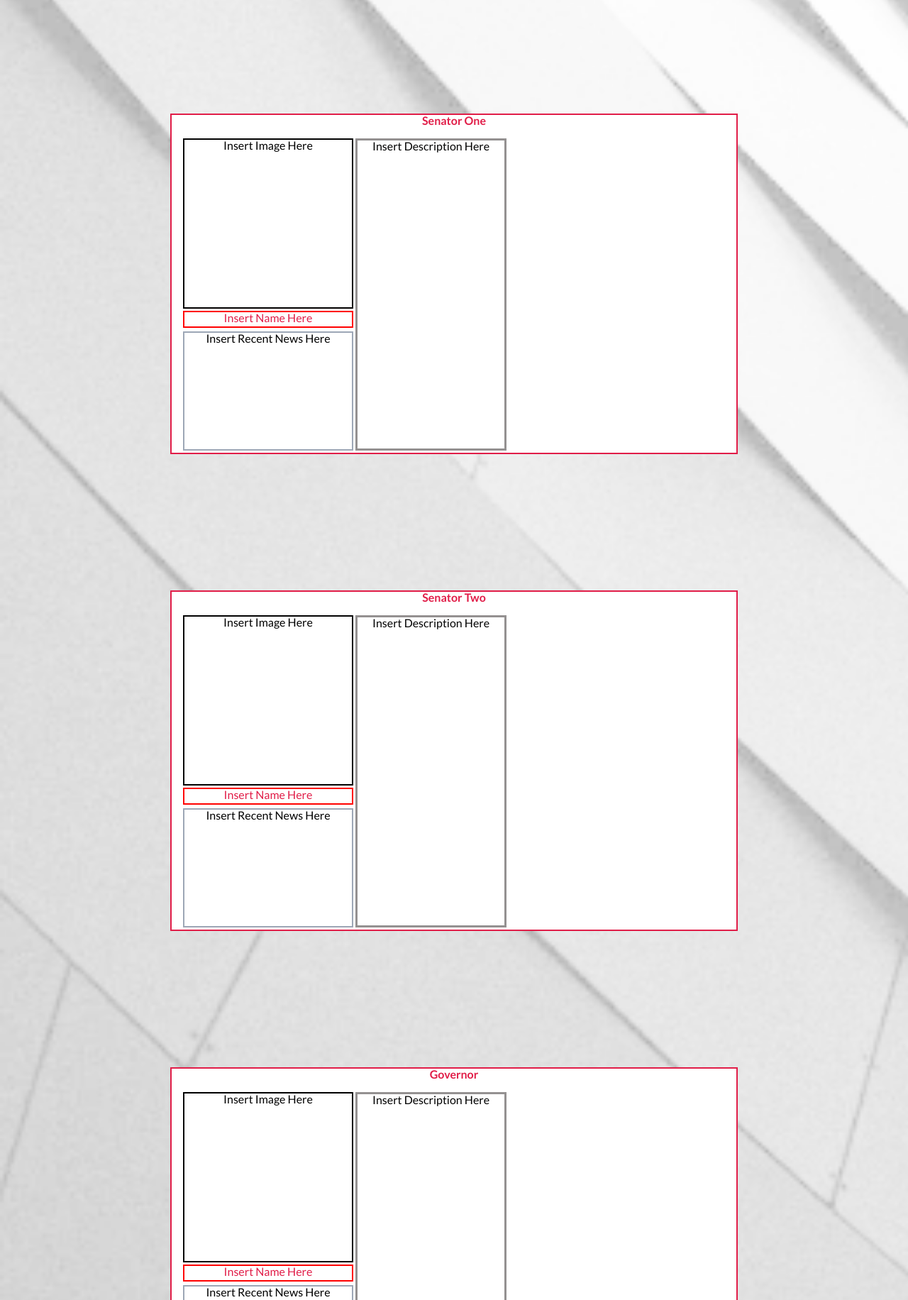
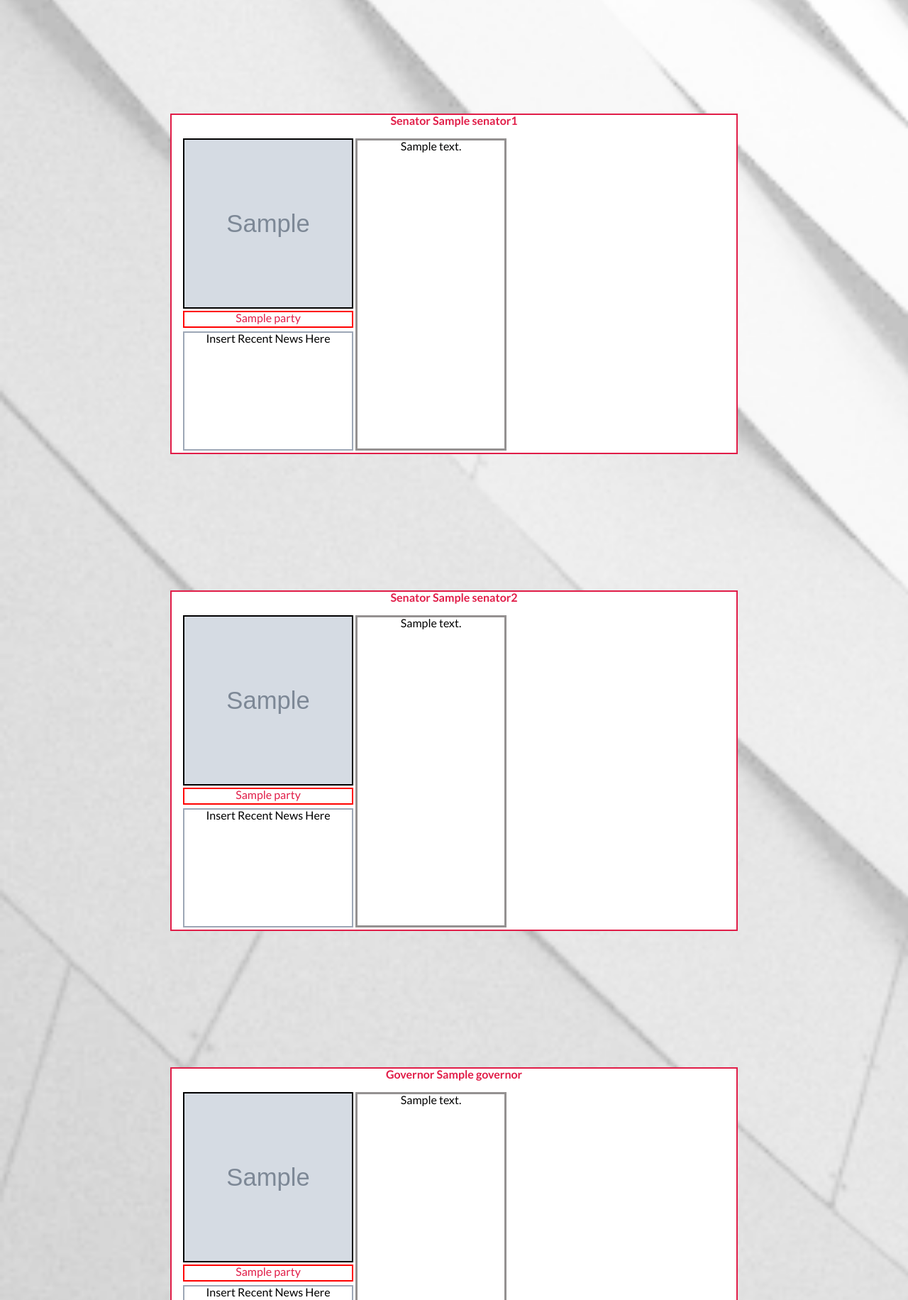
Before and after one commit to NextGenPolicTech/PoliAware, a Flask app: template templates/state.html in a window 1280 px wide. Shown: the part 107-1939 px from the top of the page at 71% size. Run offline with Flask 2, Linux system fonts and the light colour scheme; the template is opened without the code that fills it: most values are stand-ins (such as "Sample title", 1, 10 or a date in 2020); grey boxes marked "Sample" are stand-in pictures.

Commit message:
state selection feature: Show senators, governor, and AG

```diff
--- a/main.py
+++ b/main.py
@@ -1,19 +1,45 @@
 from flask import Flask, render_template, app, redirect
-from flask_wtf import FlaskForm
-from wtforms import (StringField, SubmitField, SelectField)
-from wtforms.validators import DataRequired, URL
 from flask import request
-from flask import jsonify
 from ipstack import GeoLookup
+import google.generativeai as palm
 import smtplib as sm
+import requests
 import sys
 import os
 
 
+# Use "pip install google-generativeai" to install the google.generativeai module
+# Set up the palm AI module
+palmApiKey = "AIzaSyBJEkrAln6h9yp5pfZyr15uauLBMlIOheA"
+
+palm.configure(api_key=palmApiKey)
+
+defaults = {
+  'model': 'models/text-bison-001',
+  'temperature': 0.3,
+  'candidate_count': 1,
+  'top_k': 40,
+  'top_p': 0.95,
+  'max_output_tokens': 150,
+  'stop_sequences': [],
+  'safety_settings': [{"category":"HARM_CATEGORY_DEROGATORY","threshold":1},
+                      {"category":"HARM_CATEGORY_TOXICITY","threshold":1},
+                      {"category":"HARM_CATEGORY_VIOLENCE","threshold":2},
+                      {"category":"HARM_CATEGORY_SEXUAL","threshold":2},
+                      {"category":"HARM_CATEGORY_MEDICAL","threshold":2},
+                      {"category":"HARM_CATEGORY_DANGEROUS","threshold":2}],
+}
+
+
+def get_prompt(name):
+    return (f"Give 10 bullet points of interesting political facts about {name} and their political views. "
+            f"Put each bullet on a new line. For example, 'Support $15 minimum wage. Opposed to abortion rights."
+            f" Support school vouchers. Against universal health care.'")
+
+
 # Code for Google Civic API
-url = "https://www.googleapis.com/civicinfo/v2/representatives/"
+url = "https://www.googleapis.com/civicinfo/v2/representatives/ocdId"
 apiKey = "AIzaSyC8JpyYJoet115Awj-hWWwlf74axIbI_UY"
-
 header = {"Accept": "application/json"}
 param = {
     "ocdId": "",
@@ -21,6 +47,7 @@ param = {
     "roles": "",
     "key": apiKey
 }
+
 
 app = Flask(__name__)
 geo_lookup = GeoLookup("d769f3b499163fe5c76326aa2f29469b")
@@ -33,24 +60,71 @@ def home():
     return render_template("index.html")
 
 
-"""@app.route("/", )
-def get_my_ip():
-    ip = request.remote_addr
-    print(ip, file=sys.stderr)
-    print(request.environ['REMOTE_ADDR'], file=sys.stderr)
-    app.logger.info('testing info log')
-"""
-
 @app.route("/representative", methods=['GET', 'POST'])
 def representative():
     if request.method == "POST":
         print(request.form["Address"])
-        return redirect("/state")
+        return redirect("/your-representative")
     return render_template("representative.html")
 
-@app.route("/state")
-def state():
-    return render_template("state.html")
+
+@app.route("/state/<state>")
+def state(state):
+    param["ocdId"] = f"ocd-division/country:us/state:{state}"
+
+    # Senators
+    param["levels"] = "country"
+    param["roles"] = "legislatorUpperBody"
+    response = requests.get(url, params=param, headers=header).json()
+    sen1 = response["officials"][0]
+    completion = palm.generate_text(
+        **defaults,
+        prompt=get_prompt("Senator " + sen1["name"])
+    )
+    sen1_desc = completion.result.replace("*", "")
+
+    sen2 = response["officials"][1]
+    completion = palm.generate_text(
+        **defaults,
+        prompt=get_prompt("Senator " + sen2["name"])
+    )
+    sen2_desc = completion.result.replace("*", "")
+
+    # Governor
+    param["levels"] = "administrativeArea1"
+    param["roles"] = "headOfGovernment"
+    response = requests.get(url, params=param, headers=header).json()
+    gov = response["officials"][0]
+    completion = palm.generate_text(
+        **defaults,
+        prompt=get_prompt("Governor " + gov["name"])
+    )
+    gov_desc = completion.result.replace("*", "")
+
+    # Attorney General
+    param["roles"] = "governmentOfficer"
+    response = requests.get(url, params=param, headers=header).json()
+    i = 0
+    for office in response["offices"]:
+        if "Attorney General" in office["name"] or "Attorney-General" in office["name"]:
+            i = office["officialIndices"][0]
+            break
+    ag = response["officials"][i]
+    completion = palm.generate_text(
+        **defaults,
+        prompt=get_prompt("Attorney General " + ag["name"])
+    )
+    ag_desc = completion.result.replace("*", "")
+
+    return render_template("state.html", senator1=sen1, senator2=sen2, governor=gov, attorneyGeneral=ag
+                           , senator1_desc=sen1_desc, senator2_desc=sen2_desc, governor_desc=gov_desc,
+                           attorneyGeneral_desc=ag_desc)
+
+
+@app.route("/your-representative")
+def your_representative():
+    return render_template("district.html")
+
 
 @app.route("/news")
 def news():
--- a/templates/state.html
+++ b/templates/state.html
@@ -25,40 +25,40 @@
     <main class="blocks">
       <div class="senator1">
       <section class="blocks__senator1 container section">
-        <h7 class="blocks__title "> Senator One</h7>
-        <p class="blocks__image"> Insert Image Here </p>
-        <p class="blocks__name"> Insert Name Here</p>
-        <p class="blocks__description"> Insert Description Here</p>
+        <h7 class="blocks__title "> Senator {{ senator1['name'] }}</h7>
+        <img class="blocks__image" src="{{ senator1['photoUrl'] }}" alt="Picture of Senator {{ senator1['name'] }}">
+        <p class="blocks__name"> {{ senator1['party'] }}</p>
+        <p class="blocks__description"> {{ senator1_desc }}</p>
         <p class="blocks__news"> Insert Recent News Here </p>
       </section>
     </div>
 
     <div class="senator2">
       <section class="blocks__senator2 container section">
-        <h8 class="blocks2__title"> Senator Two</h8>
-        <p class="blocks2__image"> Insert Image Here </p>
-        <p class="blocks2__name"> Insert Name Here</p>
-        <p class="blocks2__description"> Insert Description Here</p>
+        <h8 class="blocks2__title"> Senator {{ senator2['name'] }}</h8>
+        <img class="blocks__image" src="{{ senator2['photoUrl'] }}" alt="Picture of Senator {{ senator2['name'] }}">
+        <p class="blocks2__name"> {{ senator2['party'] }}</p>
+        <p class="blocks2__description"> {{ senator2_desc }}</p>
         <p class="blocks2__news"> Insert Recent News Here </p>
       </section>
     </div>
 
       <div class="governor">
       <section class="blocks__governor container section">
-        <h9 class="blocks3__title "> Governor</h9>
-        <p class="blocks3__image"> Insert Image Here </p>
-        <p class="blocks3__name"> Insert Name Here</p>
-        <p class="blocks3__description"> Insert Description Here</p>
+        <h9 class="blocks3__title "> Governor {{ governor['name'] }}</h9>
+        <img class="blocks__image" src="{{ governor['photoUrl'] }}" alt="Picture of Governor {{ governor['name'] }}">
+        <p class="blocks3__name"> {{ governor['party'] }}</p>
+        <p class="blocks3__description"> {{ governor_desc }}</p>
         <p class="blocks3__news"> Insert Recent News Here </p>
       </section>
     </div>
 
       <div class="officer">
       <section class="blocks__officer container section">
-        <h10 class="blocks4__title"> Attorney General </h10>
-        <p class="blocks4__image"> Insert Image Here </p>
-        <p class="blocks4__name"> Insert Name Here</p>
-        <p class="blocks4__description"> Insert Description Here</p>
+        <h10 class="blocks4__title"> Attorney General {{ attorneyGeneral['name'] }}</h10>
+        <img class="blocks__image" src="{{ attorneyGeneral['photoUrl'] }}" alt="Picture of Attorney General {{ attorneyGeneral['name'] }}">
+        <p class="blocks4__name"> {{ attorneyGeneral['party'] }}</p>
+        <p class="blocks4__description"> {{ attorneyGeneral_desc }}</p>
         <p class="blocks4__news"> Insert Recent News Here </p>
       </section>
     </div>
```
